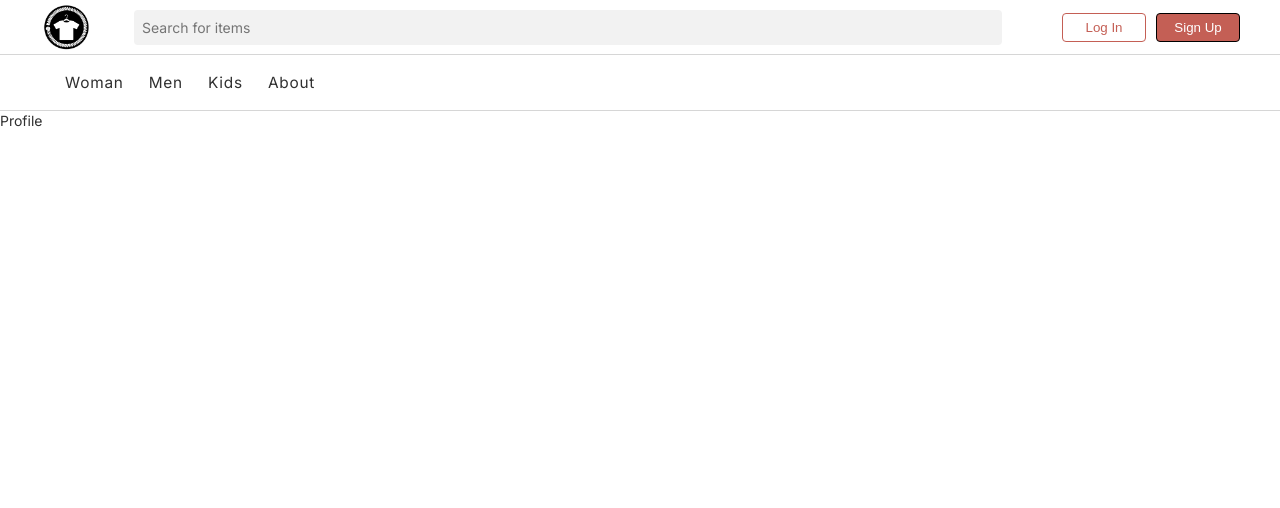
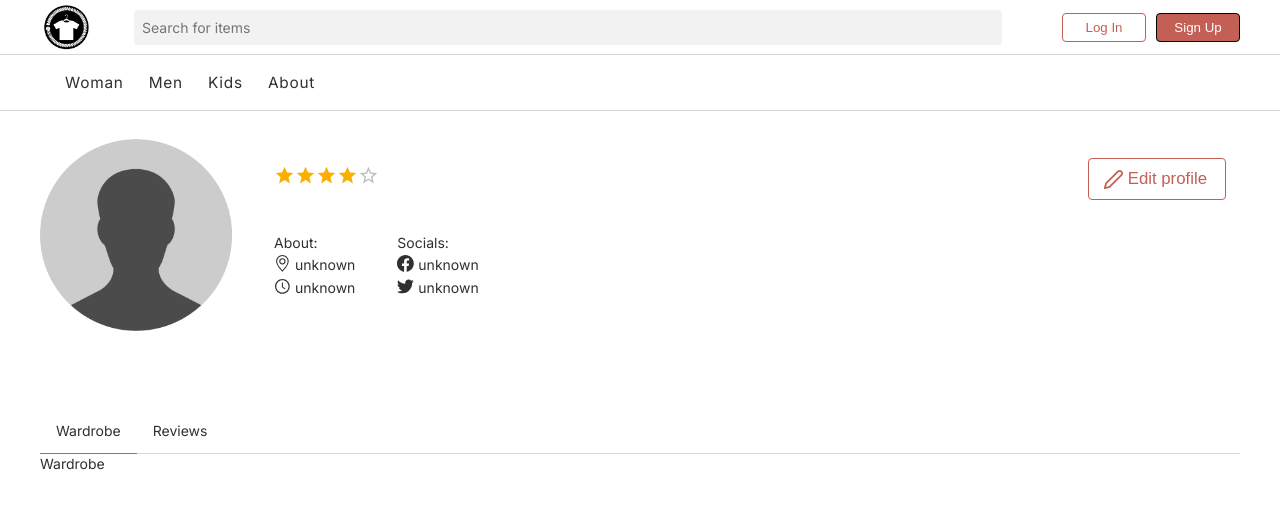
Before and after one commit to exelimpichment/ciuchy-frontend, a Next.js app: page /user/1 in a window 1280 px wide. Shown: the top 508 px of the page. Built offline with nearby package versions, Linux system fonts and the light colour scheme; no server answers.

Commit message:
user page added

```diff
--- /dev/null
+++ b/components/User/EditProfileButton.tsx
@@ -0,0 +1,50 @@
+import { FiEdit2 } from 'react-icons/fi';
+import styled from 'styled-components';
+
+function EditProfileButton() {
+  return (
+    <EditProfileButtonWrapper type="button" className="edit-profile__button">
+      <span className="svg-container">
+        <FiEdit2 />
+      </span>
+      <span>Edit profile</span>
+    </EditProfileButtonWrapper>
+  );
+}
+
+export default EditProfileButton;
+
+const EditProfileButtonWrapper = styled.button`
+  background-color: #fff;
+  font-size: 1.2rem;
+  cursor: pointer;
+  border: 1px solid #c45f55;
+  border-radius: 4px;
+  color: #c45f55;
+  font-weight: 500;
+  min-height: 42px;
+  min-width: 130px;
+  padding: 0 1rem;
+  display: flex;
+  justify-content: center;
+  align-items: center;
+
+  .svg-container {
+    font-size: 1.5rem;
+  }
+
+  span {
+    margin-right: 4px;
+    display: flex;
+    align-items: center;
+  }
+
+  &:hover {
+    background-color: #e6e6e6;
+    transition: all ease 0.5s;
+  }
+
+  &:disabled {
+    background-color: #f0f0f0;
+  }
+`;
--- /dev/null
+++ b/components/User/Reviews.tsx
@@ -0,0 +1,5 @@
+function Reviews() {
+  return <div>Reviews</div>;
+}
+
+export default Reviews;
--- /dev/null
+++ b/components/User/UserInfoSection.tsx
@@ -0,0 +1,153 @@
+import { RootState } from '@/redux/store';
+import { Rating } from '@mui/material';
+import Image from 'next/image';
+import { AiOutlineClockCircle } from 'react-icons/ai';
+import { BsGeoAlt } from 'react-icons/bs';
+import { SiFacebook } from 'react-icons/si';
+import { TfiTwitterAlt } from 'react-icons/tfi';
+import { useSelector } from 'react-redux';
+import styled from 'styled-components';
+import profileUrl from '../../public/user.png';
+import EditProfileButton from './EditProfileButton';
+
+function UserInfoSection() {
+  const { name } = useSelector((state: RootState) => state.authentication.user);
+
+  const rating = 4;
+
+  return (
+    <UserInfoWrapper>
+      <div className="user-info__image-container">
+        <Image
+          src={profileUrl}
+          width={192}
+          height={192}
+          alt="Profile picture"
+        />
+      </div>
+      <div className="user-info__text-container">
+        <div className="user-info__inner">
+          <div className="user-info__name">
+            <h1>{name}</h1>
+            <div className="user-info__rating">
+              {rating ? (
+                <Rating
+                  name="half-rating-read"
+                  defaultValue={rating}
+                  precision={0.5}
+                  readOnly
+                />
+              ) : (
+                <p
+                  style={{ fontSize: '1rem', color: 'rgba(77, 77, 77, 0.602)' }}
+                  className="user-info__rating-paragraph"
+                >
+                  No reviews yet
+                </p>
+              )}
+            </div>
+          </div>
+          <div className="user-info__button-container">
+            <EditProfileButton />
+          </div>
+        </div>
+
+        <div className="user-info__about-container">
+          {/* ===== */}
+          <div className="user-info__geo-container">
+            <h2>About:</h2>
+            <div className="user-info__geo">
+              <span>
+                <BsGeoAlt />
+                unknown
+              </span>
+              <span>
+                <AiOutlineClockCircle /> unknown
+              </span>
+            </div>
+          </div>
+          {/* ===== */}
+          <div>
+            <h2>Socials:</h2>
+            <div className="user-info__socials">
+              <span>
+                <SiFacebook />
+                unknown
+              </span>
+              <span>
+                <TfiTwitterAlt /> unknown
+              </span>
+            </div>
+          </div>
+          {/* ===== */}
+        </div>
+      </div>
+    </UserInfoWrapper>
+  );
+}
+
+export default UserInfoSection;
+
+const UserInfoWrapper = styled.div`
+  margin-top: 2rem;
+  min-height: 240px;
+  display: flex;
+
+  .user-info__image-container {
+    min-width: 192px;
+  }
+
+  .user-info__text-container {
+    display: flex;
+    flex-direction: column;
+    min-height: 100%;
+    flex-grow: 1;
+    margin-left: 2rem;
+
+    .user-info__inner {
+      padding: 1rem;
+      display: flex;
+      justify-content: space-between;
+      align-items: center;
+      font-size: 1.5rem;
+      min-height: 80px;
+
+      .user-info__name {
+        display: flex;
+        flex-direction: column;
+        justify-content: center;
+        min-height: 100%;
+
+        .user-info__rating {
+          min-height: 30px;
+        }
+      }
+    }
+
+    .user-info__about-container {
+      padding: 1rem;
+
+      flex-grow: 1;
+      display: flex;
+
+      .user-info__geo-container {
+        margin-right: 3rem;
+      }
+      span {
+        display: flex;
+        font-size: 1rem;
+        margin-top: 0.2rem; /* align-items: end;      */
+        /* margin-right: 1rem; */
+        svg {
+          font-size: 1.2rem;
+          margin-right: 0.3rem;
+        }
+      }
+      .user-info__geo,
+      .user-info__socials {
+        display: flex;
+        flex-direction: column;
+      }
+    }
+  }
+`;
--- /dev/null
+++ b/components/User/Wardrobe.tsx
@@ -0,0 +1,5 @@
+function Wardrobe() {
+  return <div>Wardrobe</div>;
+}
+
+export default Wardrobe;
--- /dev/null
+++ b/components/User/WardrobeReviewTogglePanel.tsx
@@ -0,0 +1,64 @@
+import styled from 'styled-components';
+
+type WardrobeReviewTogglePanelProps = {
+  handleToggleClick: (e: React.MouseEvent<HTMLLIElement>) => void;
+  wardrobeReviewToggle: 'Wardrobe' | 'Reviews';
+};
+
+const WardrobeReviewTogglePanel: React.FC<WardrobeReviewTogglePanelProps> = ({
+  handleToggleClick,
+  wardrobeReviewToggle,
+}) => {
+  return (
+    <WardrobeReviewTogglePanelWrapper>
+      <ul>
+        <li
+          onClick={handleToggleClick}
+          style={
+            wardrobeReviewToggle === 'Wardrobe'
+              ? { borderBottom: '1px #c45f55 solid' }
+              : undefined
+          }
+        >
+          Wardrobe
+        </li>
+        <li
+          onClick={handleToggleClick}
+          style={
+            wardrobeReviewToggle === 'Reviews'
+              ? { borderBottom: '1px #c45f55 solid' }
+              : undefined
+          }
+        >
+          Reviews
+        </li>
+      </ul>
+    </WardrobeReviewTogglePanelWrapper>
+  );
+};
+
+export default WardrobeReviewTogglePanel;
+
+const WardrobeReviewTogglePanelWrapper = styled.div`
+  border-bottom: 1px #d6d6d6 solid;
+  min-height: 46px;
+  margin-top: 2rem;
+
+  ul {
+    display: flex;
+    height: 100%;
+    transform: translateY(1px);
+
+    &:hover {
+    }
+
+    li {
+      min-height: 46px;
+      padding: 0 16px;
+      cursor: pointer;
+      display: flex;
+      flex-direction: column;
+      justify-content: center;
+    }
+  }
+`;
--- a/pages/user/[uid].tsx
+++ b/pages/user/[uid].tsx
@@ -1,5 +1,37 @@
-function Profile() {
-  return <div>Profile</div>;
+import Reviews from '@/components/User/Reviews';
+import UserInfoSection from '@/components/User/UserInfoSection';
+import Wardrobe from '@/components/User/Wardrobe';
+import WardrobeReviewTogglePanel from '@/components/User/WardrobeReviewTogglePanel';
+import { useState } from 'react';
+import styled from 'styled-components';
+
+function UserProfile() {
+  const [wardrobeReviewToggle, setWardrobeReviewToggle] = useState<
+    'Wardrobe' | 'Reviews'
+  >('Wardrobe');
+
+  const handleToggleClick = (event: React.MouseEvent<HTMLLIElement>) => {
+    event.preventDefault();
+    const target = event.target as HTMLLIElement;
+    if (target.textContent) {
+      setWardrobeReviewToggle(target.textContent as 'Wardrobe' | 'Reviews');
+    }
+  };
+
+  return (
+    <UserProfileWrapper>
+      <div className="container">
+        <UserInfoSection />
+        <WardrobeReviewTogglePanel
+          handleToggleClick={handleToggleClick}
+          wardrobeReviewToggle={wardrobeReviewToggle}
+        />
+        {wardrobeReviewToggle === 'Wardrobe' ? <Wardrobe /> : <Reviews />}
+      </div>
+    </UserProfileWrapper>
+  );
 }
 
-export default Profile;
+export default UserProfile;
+
+const UserProfileWrapper = styled.div``;
--- a/types/newItem.types.ts
+++ b/types/newItem.types.ts
@@ -13,6 +13,7 @@ export interface ISellItemForm {
     | 'Burberry'
     | 'Adidas'
     | '';
+  type: 'Shoes' | 'Clothes' | 'Accessories' | '';
   condition: 'New' | 'Very Good' | 'Good' | 'Poor' | '';
   price: number | '';
   [key: string]: string | number | undefined;
--- a/utils/sellNowLists.ts
+++ b/utils/sellNowLists.ts
@@ -22,3 +22,8 @@ export const categoryList = [
   { key: 2, value: 'men', group: 'category' },
   { key: 3, value: 'kids', group: 'category' },
 ];
+export const typeList = [
+  { key: 1, value: 'Shoes', group: 'type' },
+  { key: 2, value: 'Clothes', group: 'type' },
+  { key: 3, value: 'Accessories', group: 'type' },
+];
```
Also changed, not shown: components/NewItem/CategorySetter.tsx (+66 -1 lines), pages/item/new.tsx (+8 -3 lines), .eslintrc.json.
